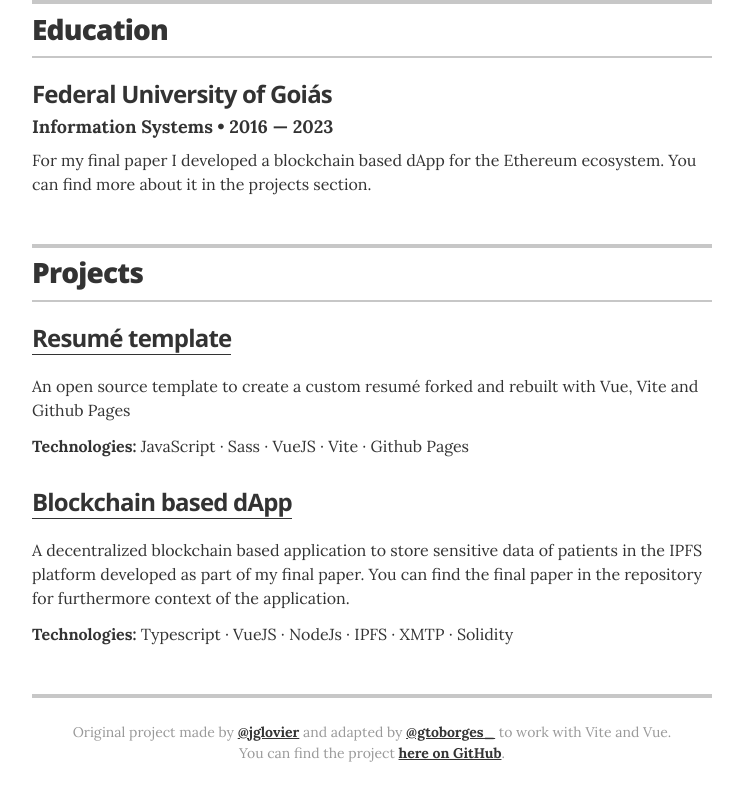
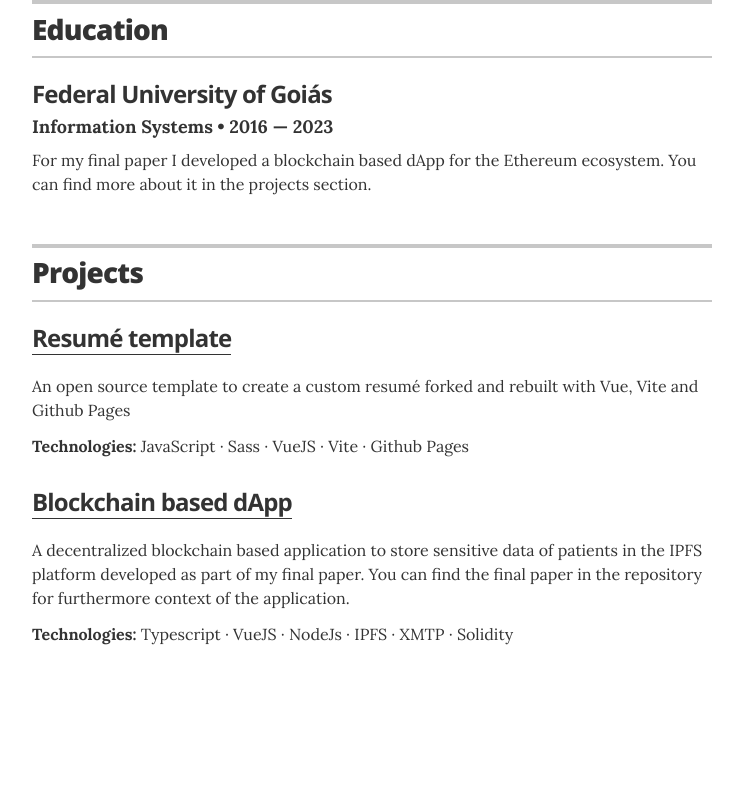
Before and after one commit to gtoborges/resume, a Vue app: page / in a window 1280 px wide. Shown: the part 1034-1834 px from the top of the page, without its empty margins (268-1011 px from the left). After the commit the page ends 1728 px from the top, so only its background shows below. Built offline with nearby package versions, Linux system fonts and the light colour scheme.

Commit message:
remove footer and change readme

```diff
--- a/src/App.vue
+++ b/src/App.vue
@@ -68,14 +68,6 @@ onBeforeMount(() => {
       :lang="lang"
       :translations="resume_config[lang]['links']"
     />
-    <footer class="page-footer">
-      <p class="footer-line">
-        Original project made by <a href="https://github.com/jglovier">@jglovier</a>
-        and adapted by <a href="https://github.com/gtoborges">@gtoborges_</a> to work with Vite and Vue.
-        <br>
-        You can find the project <a href="https://github.com/gtoborges/resume-template">here on GitHub</a>.
-      </p>
-    </footer>
   </body>
 </template>
 
```
Also changed, not shown: 1 other file (tests, documents, lock files or other folders).
